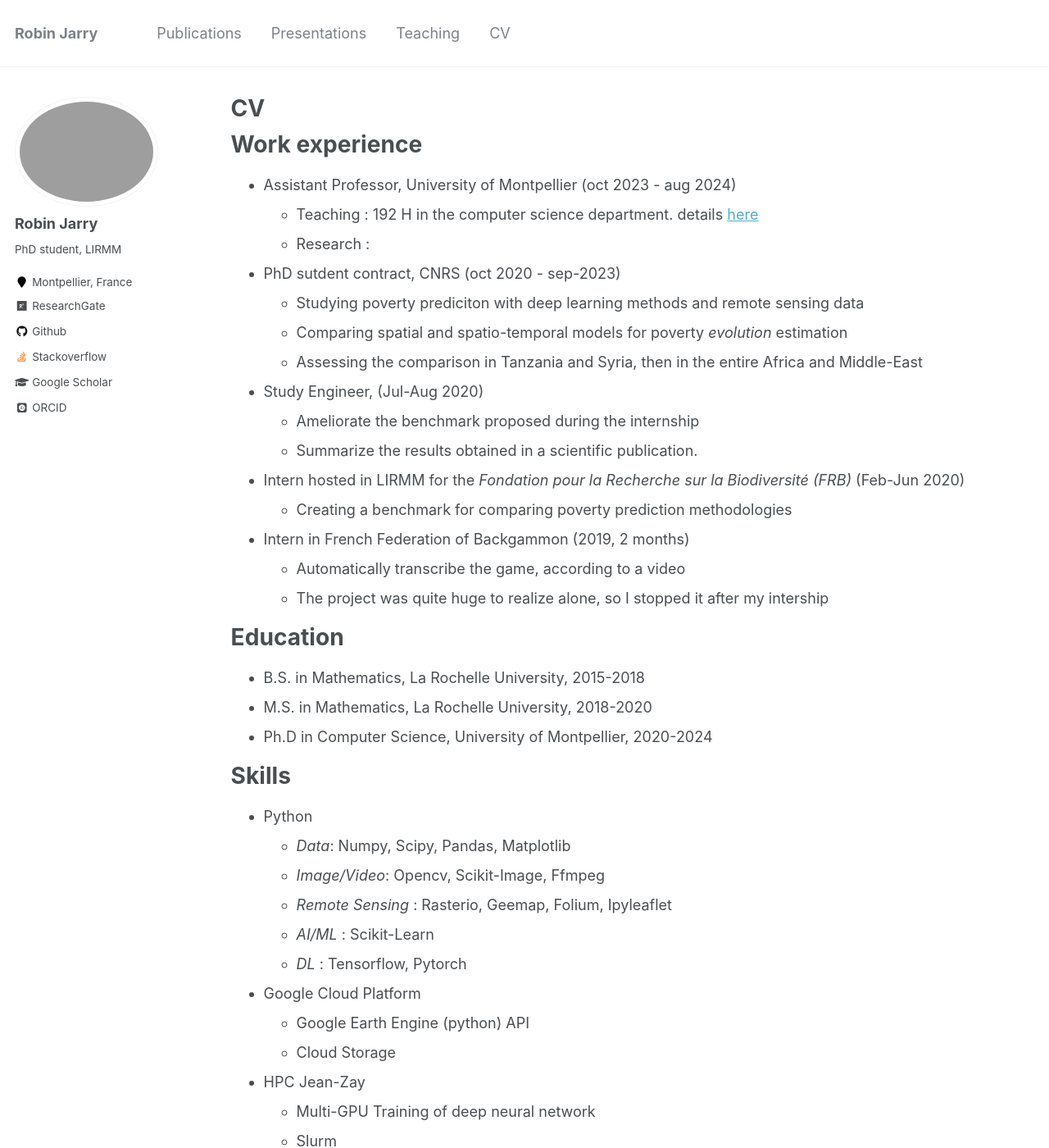
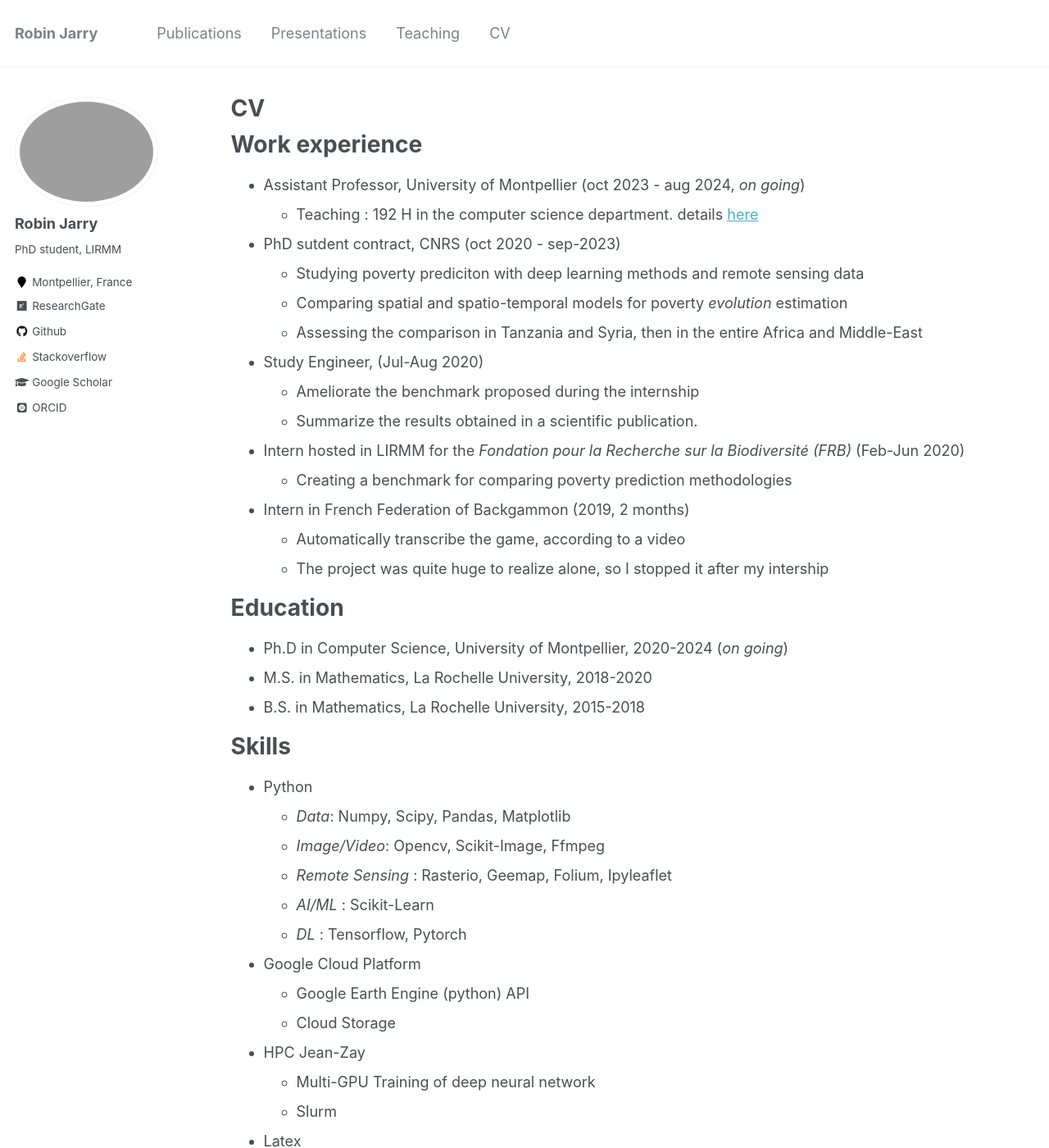
Before and after one commit to robin-j412/robin-j412.github.io, a Jekyll site: the page built from _pages/cv.md, in a window 1280 px wide and 1400 px high. Shown: the whole window at 82% size. Built offline with Jekyll 4.4.1, drawn with Linux system fonts in a browser that asks for light colours; some web fonts are replaced.

Commit message:
add ongoing positions

```diff
--- a/_pages/cv.md
+++ b/_pages/cv.md
@@ -11,9 +11,8 @@ redirect_from:
 
 Work experience
 ======
-* Assistant Professor, University of Montpellier (oct 2023 - aug 2024)
+* Assistant Professor, University of Montpellier (oct 2023 - aug 2024, *on going*)
   * Teaching : 192 H in the computer science department. details <a link="../_teaching/2023-ater.md">here </a>
-  * Research :
 
 * PhD sutdent contract, CNRS (oct 2020 - sep-2023)
   * Studying poverty prediciton with deep learning methods and remote sensing data
@@ -33,9 +32,10 @@ Work experience
 
 Education
 ======
+
+* Ph.D in Computer Science, University of Montpellier, 2020-2024 (*on going*)
+* M.S. in Mathematics, La Rochelle University, 2018-2020
 * B.S. in Mathematics, La Rochelle University, 2015-2018
-* M.S. in Mathematics, La Rochelle University, 2018-2020
-* Ph.D in Computer Science, University of Montpellier, 2020-2024
 
 
 
```
